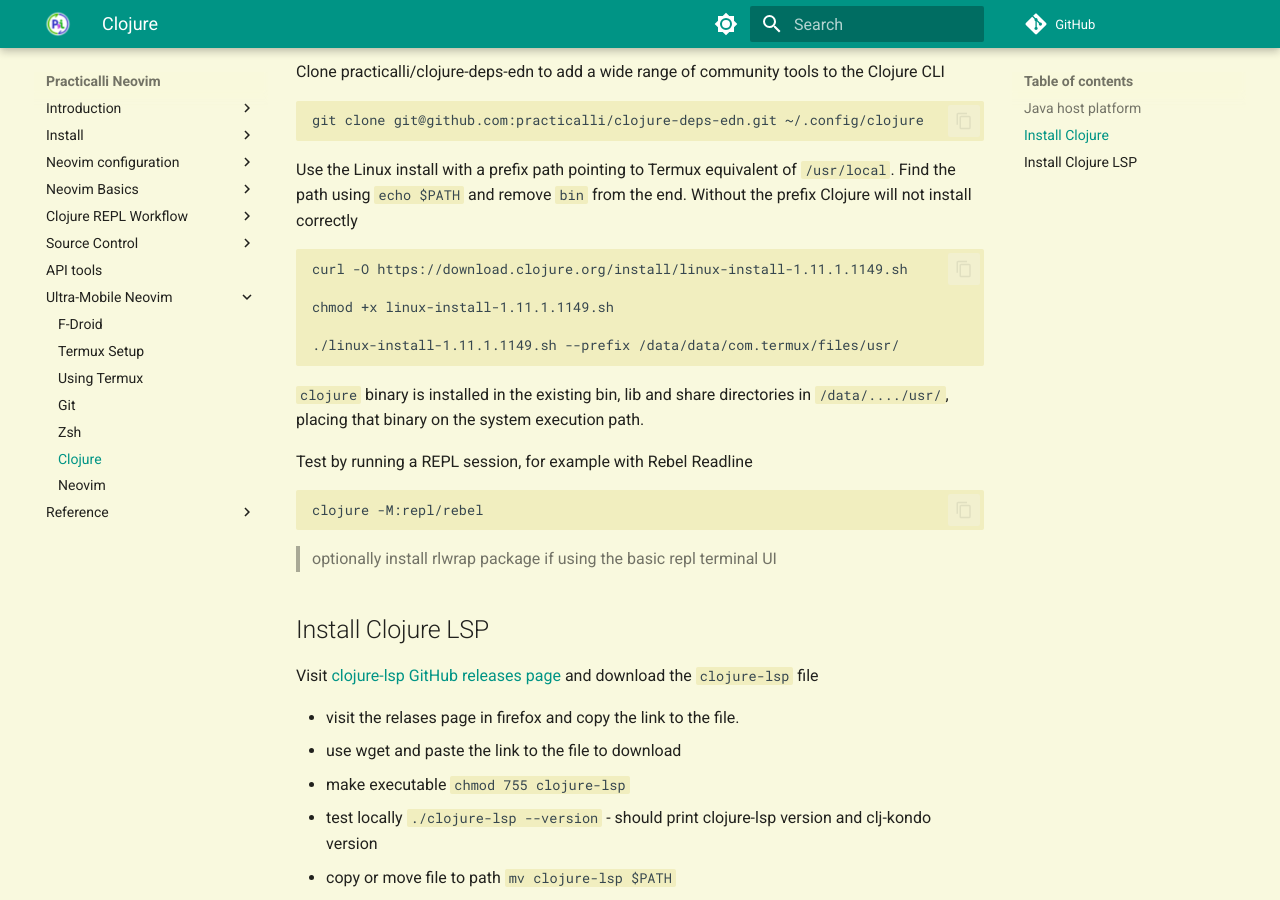
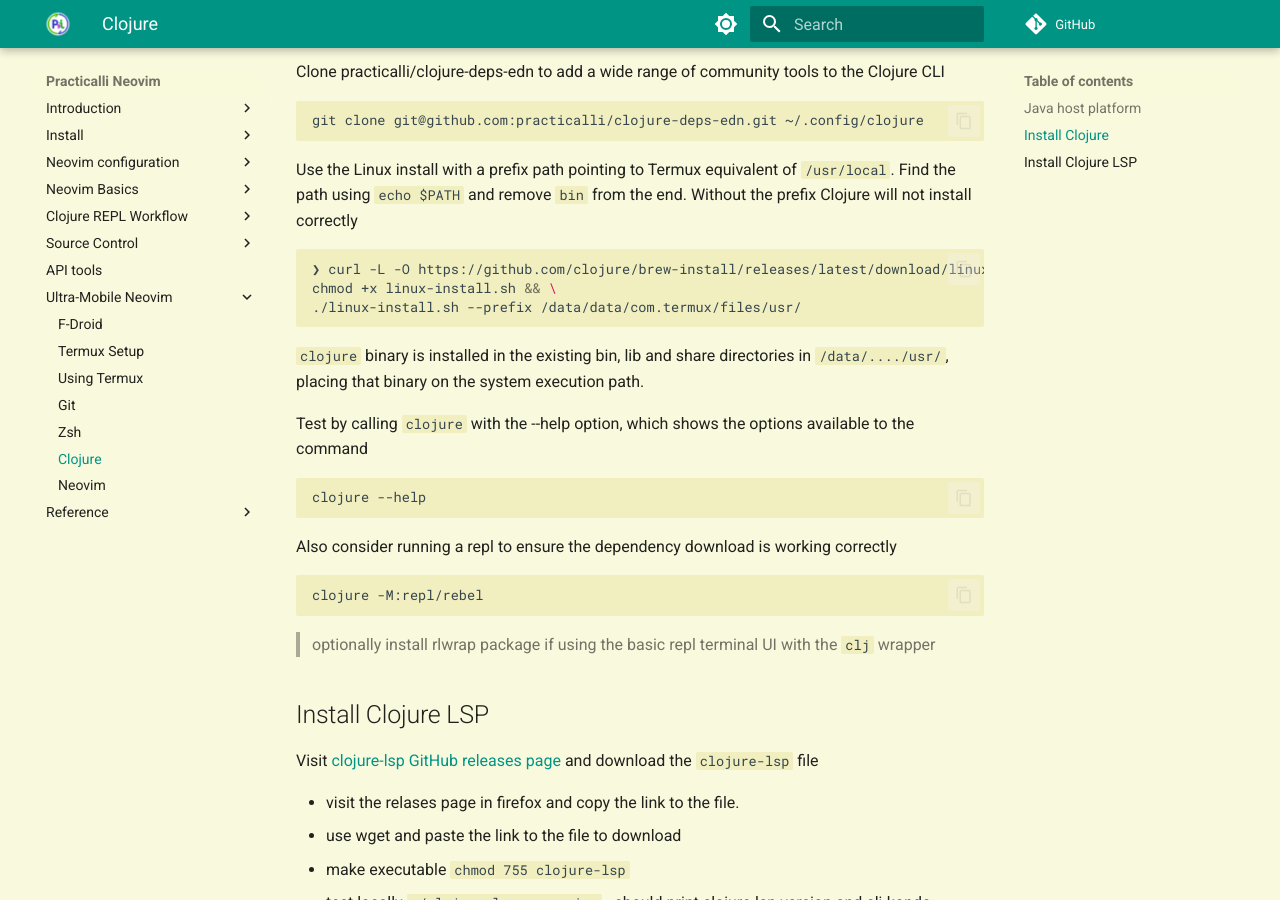
Before and after one commit to practicalli/neovim, an MkDocs documentation site: the page built from docs/termux/clojure-development.md, in a window 1280 px wide and 900 px high, scrolled down 549 px. Built offline with MkDocs 1.6.1 and Material for MkDocs 9.7.7, drawn with Linux system fonts in a browser that asks for light colours; plug-ins that fetch from the network failed and are left out; comment, search, counter and statistics services are not loaded.

Commit message:
termix: update Clojure install and test commands
Use latest release rather than a specific version for the install command

Add clojure --help as the initial test commands, which also shows details of using that command

Signed-off-by: Practicalli Johnny <250870+practicalli-johnny@users.noreply.github.com>

````diff
--- a/docs/termux/clojure-development.md
+++ b/docs/termux/clojure-development.md
@@ -26,22 +26,26 @@
 Use the Linux install with a prefix path pointing to Termux equivalent of `/usr/local`.  Find the path using `echo $PATH` and remove `bin` from the end.  Without the prefix Clojure will not install correctly
 
 ```bash
-curl -O https://download.clojure.org/install/linux-install-1.11.1.1149.sh
-
-chmod +x linux-install-1.11.1.1149.sh
-
-./linux-install-1.11.1.1149.sh --prefix /data/data/com.termux/files/usr/
+❯ curl -L -O https://github.com/clojure/brew-install/releases/latest/download/linux-install.sh && \
+chmod +x linux-install.sh && \
+./linux-install.sh --prefix /data/data/com.termux/files/usr/
 ```
 
 `clojure` binary is installed in the existing bin, lib and share directories in `/data/..../usr/`, placing that binary on the system execution path.
 
-Test by running a REPL session, for example with Rebel Readline
+Test by calling `clojure` with the --help option, which shows the options available to the command
 
+```shell
+clojure --help
 ```
+
+Also consider running a repl to ensure the dependency download is working correctly
+
+```shell
 clojure -M:repl/rebel
 ```
 
-> optionally install rlwrap package if using the basic repl terminal UI
+> optionally install rlwrap package if using the basic repl terminal UI with the `clj` wrapper
 
 
 ## Install Clojure LSP
````
